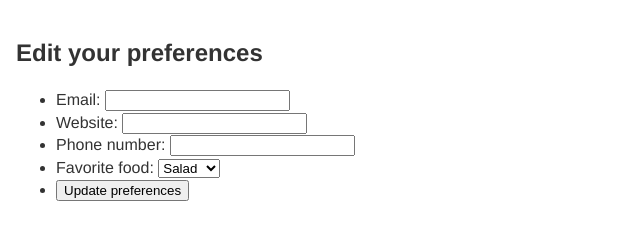
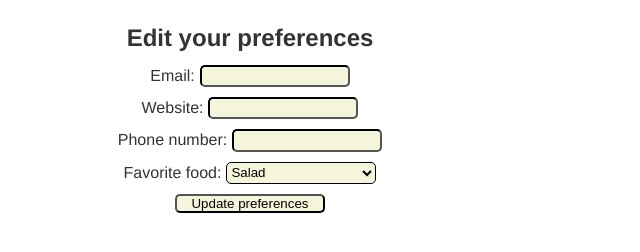
Before and after one commit to CodeByBlazej/HTML-Forms-4, a plain HTML site: page index.html in a window 1280 px wide. Shown: the whole page, without its empty margins (0-640 px from the left). Drawn offline with Linux system fonts and the light colour scheme.

Commit message:
add finishing styling to the form

```diff
--- a/style.css
+++ b/style.css
@@ -1,5 +1,7 @@
 * {
   box-sizing: border-box;
+  padding: 0;
+  margin: 0;
 }
 
 body {
@@ -10,3 +12,36 @@
       margin: 0;
       width: 500px;
 }
+
+ul {
+  list-style: none;
+}
+
+button,
+input,
+select {
+  width: 150px;
+  border-color: black;
+  border-radius: 5px;
+  background-color: beige;
+}
+
+button {
+  cursor: pointer;
+  background-color: beige;
+}
+
+button:active {
+  box-shadow: inset 1px 1px 1px black;
+}
+
+h2,
+li {
+  display: flex;
+  justify-content: center;
+  padding: 5px;
+}
+
+label {
+  padding-right: 5px;
+}
```
Lines whose indentation alone changed are shown as unchanged.
